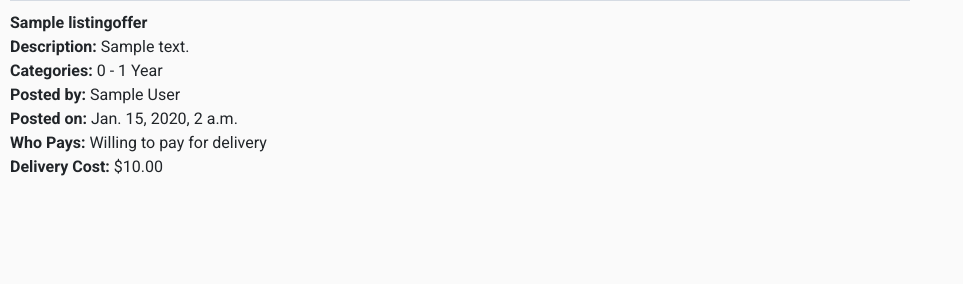
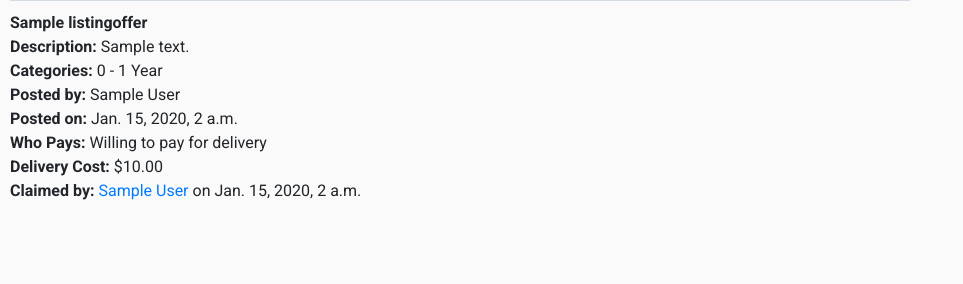
Before and after one commit to magaranin/Donation, a Django app: page /1 in a window 1280 px wide. Shown: the part 349-633 px from the top of the page, without its empty margins (0-963 px from the left). Run offline with Django 3.2, Linux system fonts and the light colour scheme; data comes from the database, SQL or seed files in the repository; tables that the repository leaves empty hold one stand-in row (values such as "Sample post"); grey boxes marked "Sample" are stand-in pictures; some libraries are stand-ins or nearby versions.

Commit message:
Remove nonessential listing info from listing grid

```diff
--- a/donation/templates/donation/listing.html
+++ b/donation/templates/donation/listing.html
@@ -37,6 +37,11 @@
                         <strong>Delivery Cost: </strong> ${{ listing.shipping_cost }}
                         {% endif %}
                     </div>
+                    <div>
+                        {% if listing.recipient is not None %}
+                        <strong>Claimed by: </strong><a href="{% url 'profile_page' listing.recipient.id %}">{{ listing.recipient.first_name }} {{ listing.recipient.last_name }}</a> on {{ listing.claimed_time }}
+                        {% endif %}
+                    </div>
                 </div>
                 {% if user.is_authenticated and user != listing.owner %}
                 <div class="message">
--- a/donation/templates/donation/listings.html
+++ b/donation/templates/donation/listings.html
@@ -20,6 +20,7 @@
             <div>
                 <strong>Description: </strong>{{ listing.description|truncatechars:45 }}
             </div>
+            <!--
             <div>
                 <strong>Posted by: </strong><a href="{% url 'profile_page' listing.owner.id %}"> {{ listing.owner }} </a>
             </div>
@@ -30,6 +31,7 @@
             <div>
                 <strong>Claimed by: </strong><a href="{% url 'profile_page' listing.recipient.id %}">{{ listing.recipient.first_name }} {{ listing.recipient.last_name }}</a> on {{ listing.claimed_time }}
             </div>
+            -->
             {% endif %}
         </div>
     </div>
```
